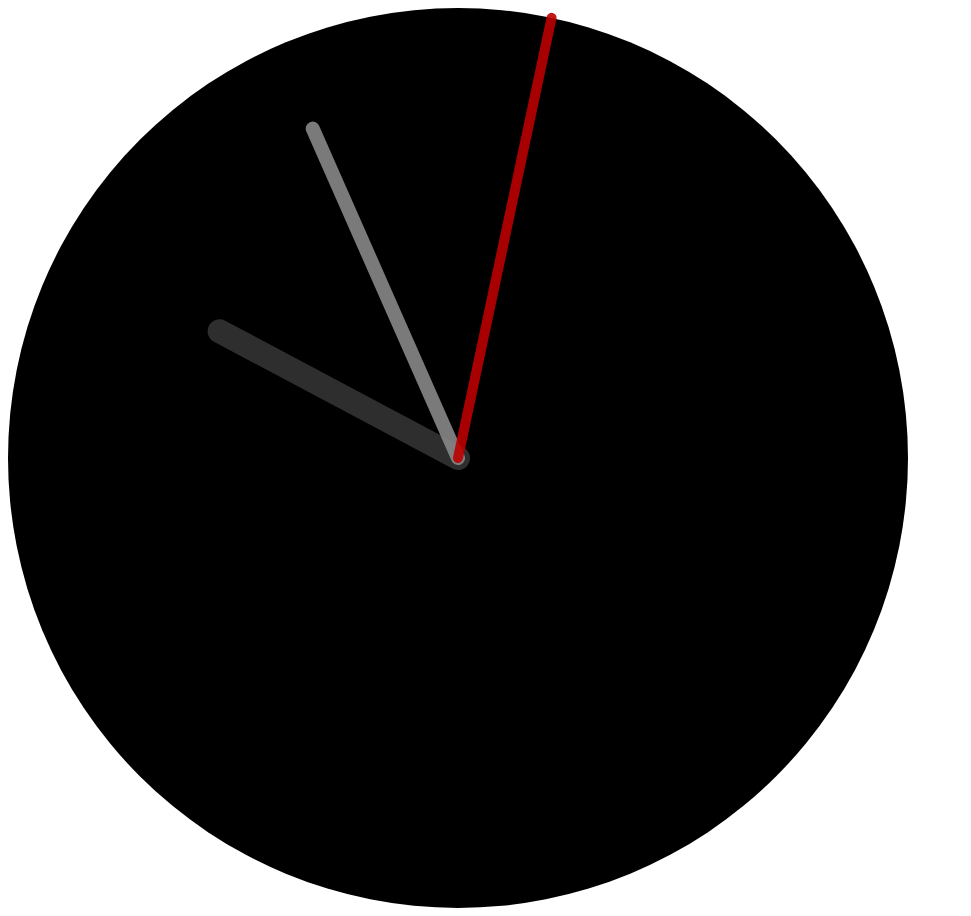
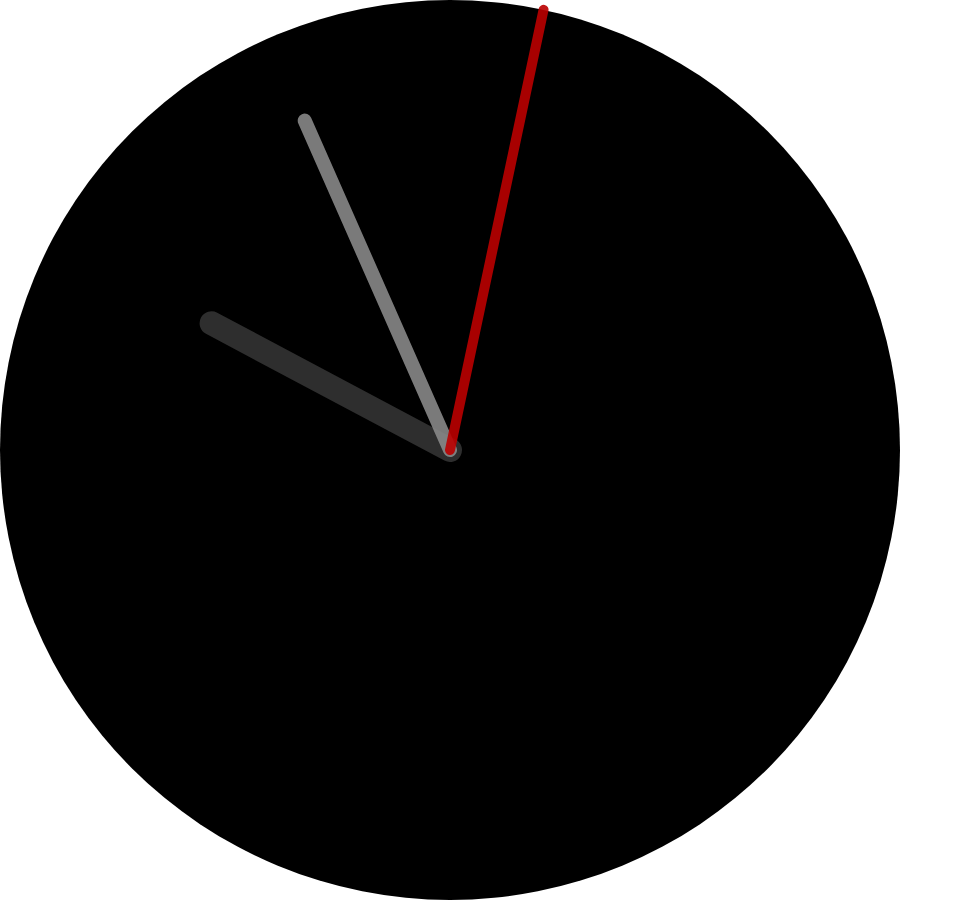
Before and after one commit to brightsign/brightsign-html5-analog-clock, a plain HTML site: page index.html in a window 1280 px wide. Shown: the whole page, without its empty margins (0-971 px from the left). Drawn offline with Linux system fonts and the light colour scheme.

Commit message:
The brightsign player uses the webkit user agent stylesheet, which has an 8-pixel margin. This change turns it off.

```diff
--- /dev/null
+++ b/analog-clock.css
@@ -0,0 +1,7 @@
+/* Analog Clock */
+
+/* Override the user agent stylesheet margins */
+* {
+    margin: 0;
+    padding: 0;
+}
--- a/index.html
+++ b/index.html
@@ -5,6 +5,7 @@
     <script src="components.js"></script>
     <script src="controllers.js"></script>
     <script src="services.js"></script>
+    <link href="analog-clock.css" rel="stylesheet"/>
 </head>
 <body ng-controller="bsController">
 <analog-clock x="{{x}}" y="{{y}}" r="{{r}}" w="{{w}}" h="{{h}}" seconds="{{seconds}}" draw-face="{{drawFace}}"
```
